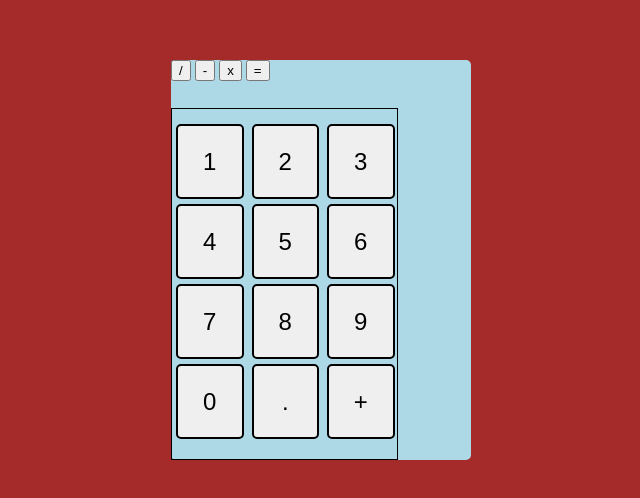
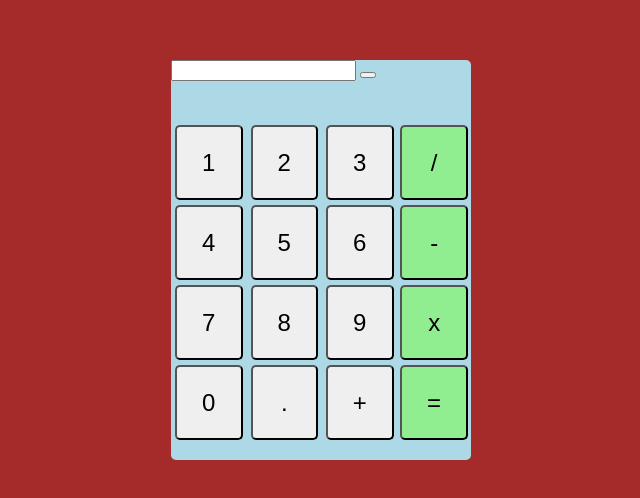
Before and after one commit to thomasdig18/online_calculator, a plain HTML site: page online_calculator/index.html in a window 1280 px wide. Shown: the part 250-748 px from the top of the page, without its empty margins (319-959 px from the left). Drawn offline with Linux system fonts and the light colour scheme.

Commit message:
Refactored code to change all the buttons from having ids instead of classes and also added an input field and clear button

```diff
--- a/online_calculator/index.html
+++ b/online_calculator/index.html
@@ -11,35 +11,36 @@
     <div class="container">
         <div class="calc-container">
             <div class="input-box">
-
+                <input type="text" id="input-display">
+                <button id="clear"></button>
             </div>
             <div class="digit-container">
                 <div class="digit-line-one">
-                    <button class="digits">1</button>
-                    <button class="digits">2</button>
-                    <button class="digits" >3</button>
+                    <button id="digits">1</button>
+                    <button id="digits">2</button>
+                    <button id="digits" >3</button>
                 </div>
                 <div class="digit-line-two">
-                    <button class="digits">4</button>
-                    <button class="digits">5</button>
-                    <button class="digits">6</button>
+                    <button id="digits">4</button>
+                    <button id="digits">5</button>
+                    <button id="digits">6</button>
                 </div>
                 <div class="digit-line-three">
-                    <button class="digits">7</button>
-                    <button class="digits">8</button>
-                    <button class="digits">9</button>
+                    <button id="digits">7</button>
+                    <button id="digits">8</button>
+                    <button id="digits">9</button>
                 </div>
                 <div class="digit-line-four">
-                    <button class="digits">0</button>
-                    <button class="digits">.</button>
-                    <button class="digits">+</button>
+                    <button id="digits">0</button>
+                    <button id="digits">.</button>
+                    <button id="digits">+</button>
                 </div>
             </div>
             <div class="operator-container">
-                <button>/</button>
-                <button>-</button>
-                <button>x</button>
-                <button>=</button>
+                <button id="op-but">/</button>
+                <button id="op-but">-</button>
+                <button id="op-but">x</button>
+                <button id="equal-sign">=</button>
             </div>
         </div>
     </div>
--- a/online_calculator/styles.css
+++ b/online_calculator/styles.css
@@ -35,7 +35,6 @@ body {
 .digit-container {
     height: 350px;
     width: 75%;
-    border: 1px solid black;
     position: absolute;
     bottom: 0;
 }
@@ -44,12 +43,37 @@ body {
     margin-top: 15px;
 }
 
-.digits {
+#digits {
     margin-bottom: 5px;
     margin-left: 4px;
     width : 30%;
     height: 75px;
     font-size: 24px;
-    border: 2px solid black;
     border-radius: 5px;
 }
+
+.operator-container {
+    height: 350px;
+    width: 25%;
+    position: absolute;
+    bottom: 0;
+    right: 0;
+    display: flex;
+    flex-direction: column;
+
+
+}
+
+#op-but, #equal-sign {
+    width: 91%;
+    height: 75px;
+    background-color: lightgreen;
+    border-radius: 5px;
+    margin-bottom: 5px;
+    margin-left: 4px;
+    font-size: 24px;
+}
+
+#op-but:nth-child(1) {
+    margin-top: 15px;
+}
```
